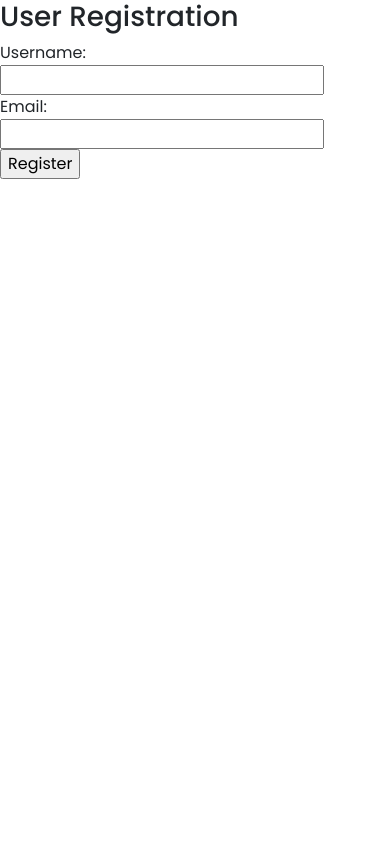
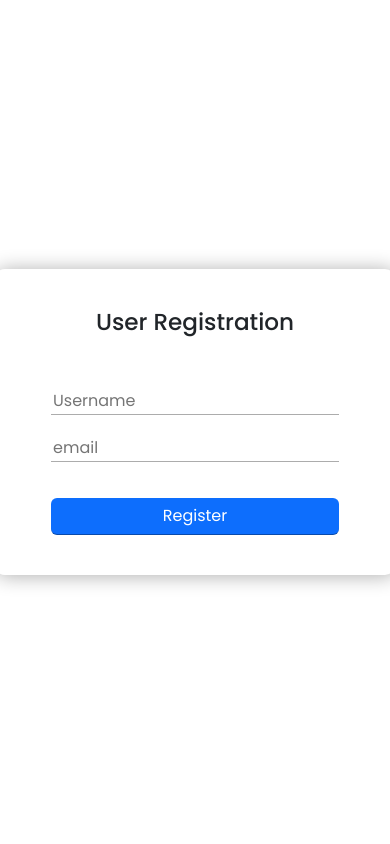
Before and after one commit to anandukrishnaaa/airsketch, a Django app: page /register/ in a window 390 px wide. Run offline with Django 5.2, Linux system fonts and the light colour scheme.

Commit message:
registeration page and gallery design updated

```diff
--- a/main/templates/index.html
+++ b/main/templates/index.html
@@ -1,17 +1,48 @@
 <!-- templates/main/index.html -->
 {% extends "base.html" %}
 {% block content %}
-    <h1>User Registration</h1>
-    <form method="post" action="{% url 'register' %}">
+
+<style>
+    .register-container {
+        height: 100vh;
+        display: flex;
+        flex-direction: column;
+        align-items: center;
+        justify-content: center;
+        background: url('../static/images/registerBg.png');
+        background-size: cover;
+        background-position: center;
+        background-repeat: no-repeat;
+    }
+
+    .form-box {
+        border-radius: 10px;
+        /* border: 1px solid #00000053; */
+        box-shadow: 1px 1px 20px #00000053;
+        width: 400px;
+        /* height: 300px; */
+        display: flex;
+        flex-direction: column;
+        justify-content: center;
+        align-items: center;
+        gap: 20px;
+        padding: 40px 20px;
+    }
+    .form-box input{
+        width: 80%;
+        border: none;
+        outline: none;
+        border-bottom: 1px solid #00000053;
+            }
+</style>
+<div class="register-container">
+    <form method="post" action="{% url 'register' %}" class="form-box">
+        <h3 class="pb-4">User Registration</h3>
         {% csrf_token %}
-        <label for="username">Username:</label>
-        <br>
-        <input type="text" id="username" name="username" required>
-        <br>
-        <label for="email">Email:</label>
-        <br>
-        <input type="email" id="email" name="email" required>
-        <br>
-        <input type="submit" value="Register">
+        <input type="text" id="username" name="username" placeholder="Username" required>
+        <input type="email" id="email" name="email" placeholder="email" required>
+        <input type="submit" value="Register" class="btn btn-primary mt-3">
     </form>
+</div>
+
 {% endblock content %}
```
Also changed, not shown: main/templates/gallery.html (+29 -17 lines), main/templates/playground/canvas.html (+28 -12 lines), main/templates/playground/image.html (+18 -5 lines), main/static/images/registerBg.png (added).
